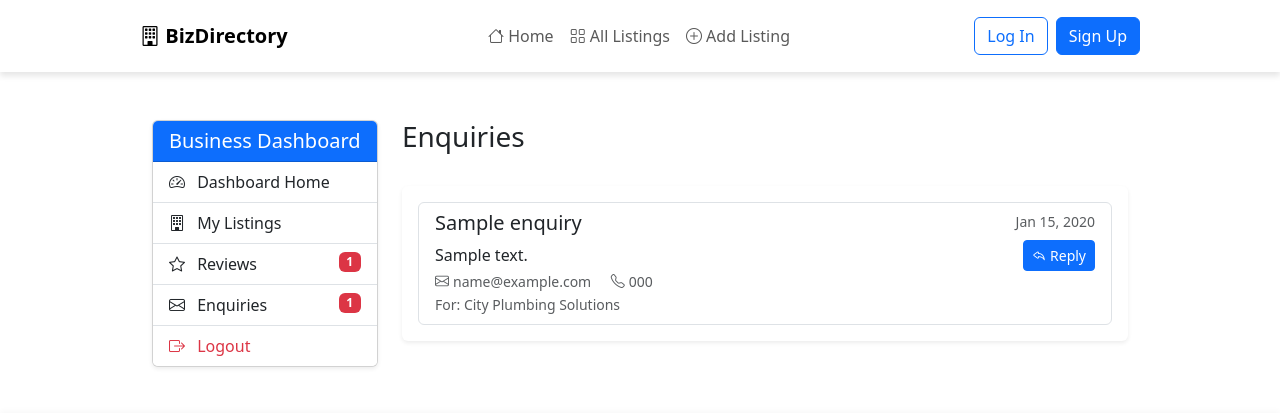
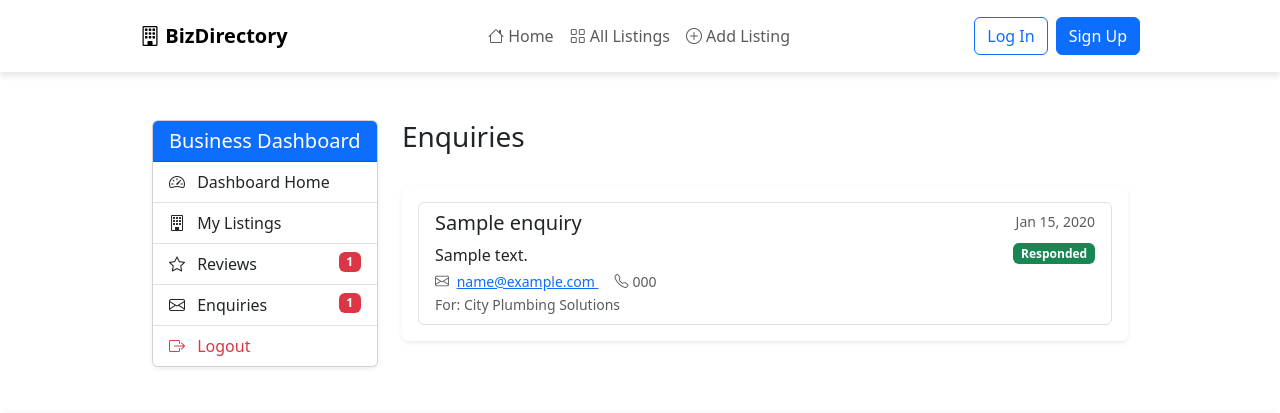
Before and after one commit to rakeshptajlapur/bizdirectory, a Django app: template directory/templates/directory/dashboard/enquiries.html in a window 1280 px wide. Shown: the top 413 px of the page. Run offline with Django 5.2, Linux system fonts and the light colour scheme; data comes from the database, SQL or seed files in the repository; tables that the repository leaves empty hold one stand-in row (values such as "Sample post"); the template is opened without the code that fills it: values that come from a table or form of the project are taken from there, most other values are stand-ins (such as "Sample title", 1, 10 or a date in 2020).

Commit message:
Made the enquiries email clickable , removed reply button for ui exp and added the tag as responded for marked as responded button

```diff
--- a/directory/templates/directory/dashboard/enquiries.html
+++ b/directory/templates/directory/dashboard/enquiries.html
@@ -24,7 +24,12 @@
                                 </div>
                                 <p class="mb-1">{{ enquiry.message }}</p>
                                 <div class="text-muted small">
-                                    <span><i class="bi bi-envelope me-1"></i>{{ enquiry.email }}</span>
+                                    <span>
+                                        <i class="bi bi-envelope me-1"></i>
+                                        <a href="mailto:{{ enquiry.email }}?subject=Re: Enquiry for {{ enquiry.business.name }}" class="text-decoration-underline">
+                                            {{ enquiry.email }}
+                                        </a>
+                                    </span>
                                     {% if enquiry.phone %}
                                         <span class="ms-3"><i class="bi bi-telephone me-1"></i>{{ enquiry.phone }}</span>
                                     {% endif %}
@@ -33,10 +38,9 @@
                             </div>
                             <div class="text-end">
                                 <div class="text-muted small mb-2">{{ enquiry.created_at|date:"M d, Y" }}</div>
-                                <a href="mailto:{{ enquiry.email }}?subject=Re: Enquiry for {{ enquiry.business.name }}" class="btn btn-sm btn-primary">
-                                    <i class="bi bi-reply me-1"></i>Reply
-                                </a>
-                                {% if not enquiry.is_responded %}
+                                {% if enquiry.is_responded %}
+                                    <span class="badge bg-success">Responded</span>
+                                {% else %}
                                     <form method="post" action="{% url 'directory:mark_enquiry_responded' %}" class="d-inline">
                                         {% csrf_token %}
                                         <input type="hidden" name="enquiry_id" value="{{ enquiry.id }}">
```
